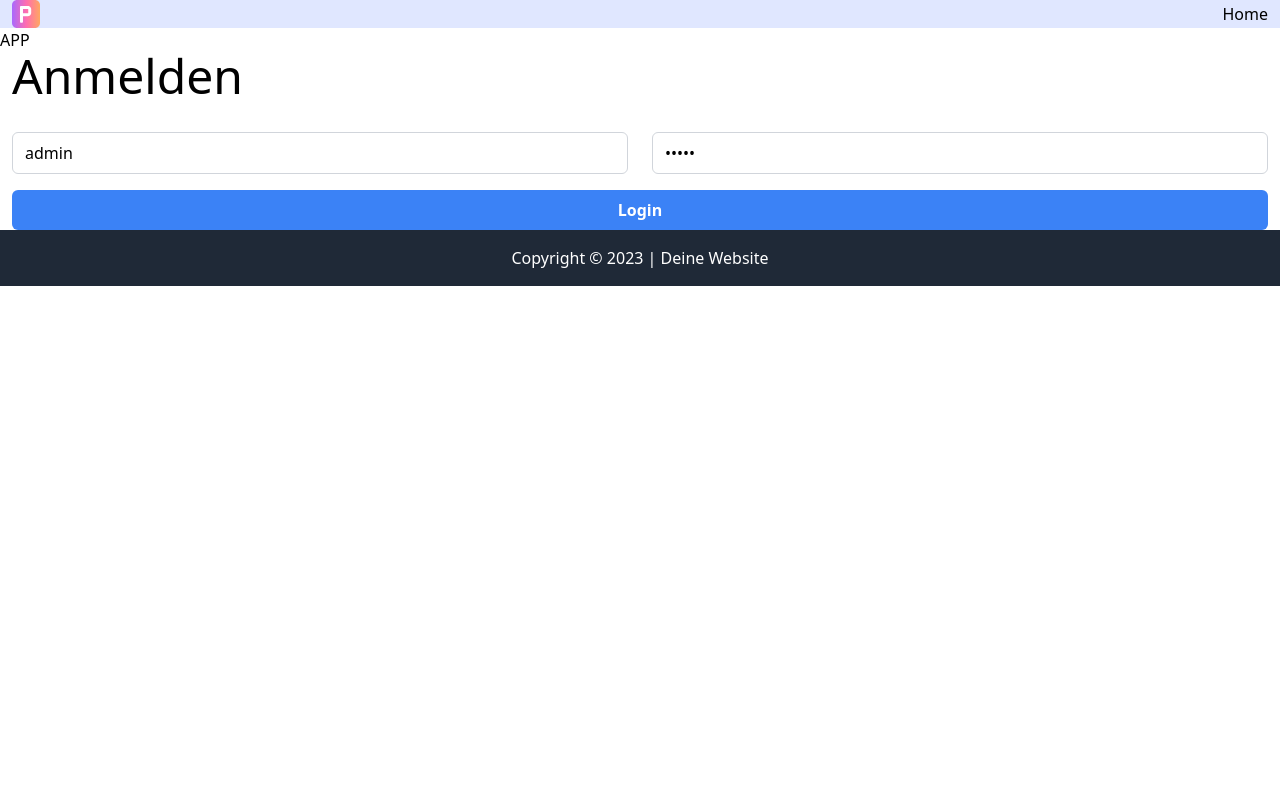
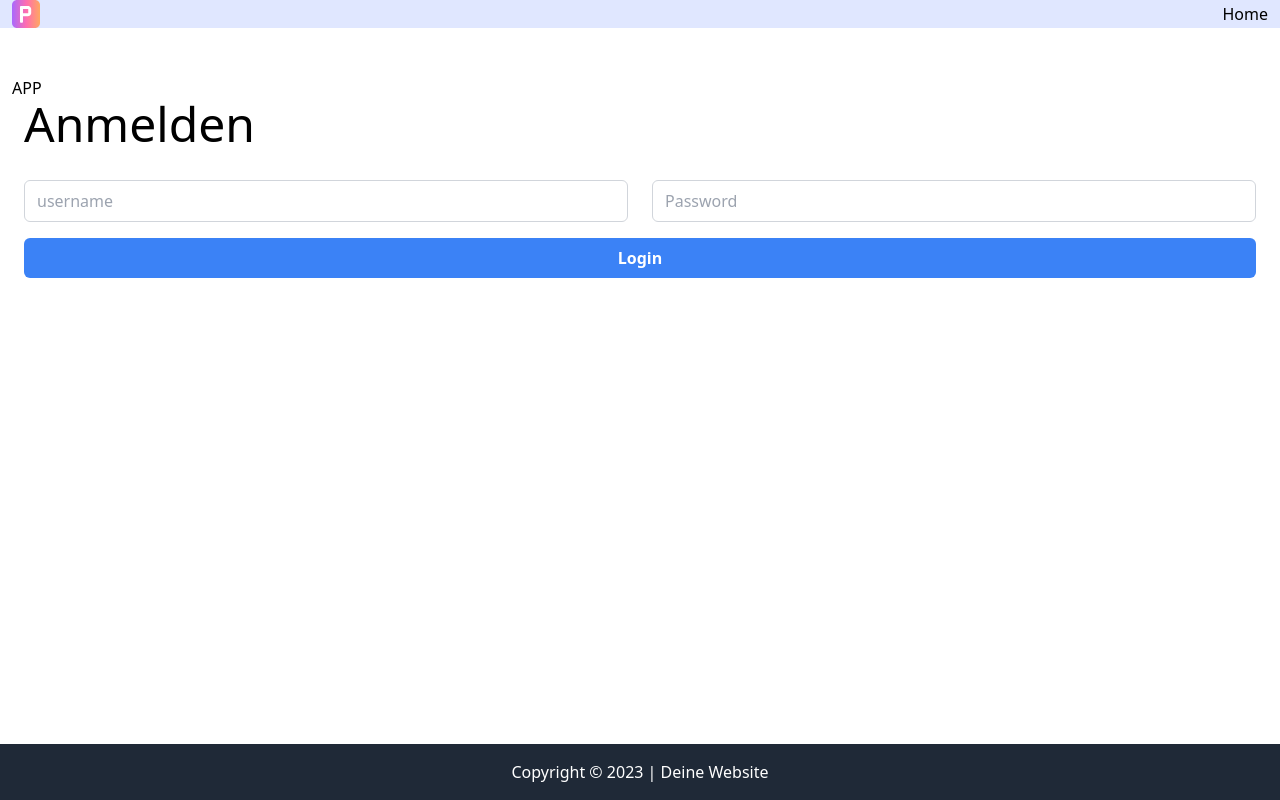
Before and after one commit to craftfirecode/react-boilerplate, a React (Vite) app: page / in a window 1280 px wide. Built offline with nearby package versions, Linux system fonts and the light colour scheme; no server answers.

Commit message:
Add React Footer

```diff
--- a/src/App.tsx
+++ b/src/App.tsx
@@ -6,7 +6,7 @@
 import {ContentProvider} from "./context/ContentContext.tsx";
 import {useSession} from "./context/useSession.tsx";
 import TemplateMain from "./Template/TemplateMain.tsx";
-import NotFound from "./pages/404.tsx";
+import NotFound from "./pages/NotFound.tsx";
 
 function App() {
     const loggedIn = useSession();
--- a/src/Template/TemplateMain.tsx
+++ b/src/Template/TemplateMain.tsx
@@ -1,16 +1,16 @@
 import {Outlet} from "react-router-dom";
-import Footer from "../pages/Footer.tsx";
-import Nav from "../pages/Nav.tsx";
+import Footer from "../component/Footer.tsx";
+import Nav from "../component/Nav.tsx";
 
 const Layout = () => {
     return (
-        <>
-            <Nav/>
-            <main>
-                <Outlet/>
+        <div className="flex flex-col min-h-screen">
+            <Nav />
+            <main className="flex-1 container mx-auto my-5">
+                <Outlet />
             </main>
-            <Footer/>
-        </>
+            <Footer />
+        </div>
     )
 };
 
--- a/src/pages/Login.tsx
+++ b/src/pages/Login.tsx
@@ -10,8 +10,8 @@
         console.log('Location changed!', location.pathname);
     }, [location]);
     // const apiData = await ApiService.fetchGet('/setting', urlParamsObject);
-    const [username, setUsername] = useState('admin');
-    const [password, setPassword] = useState('admin');
+    const [username, setUsername] = useState('');
+    const [password, setPassword] = useState('');
 
     const handleSubmit = async (e: any) => {
         e.preventDefault();
--- a/src/pages/404.tsx
+++ b/src/pages/NotFound.tsx
@@ -2,7 +2,7 @@
 
 function NotFound() {
     return (
-        <div className="min-h-screen flex items-center justify-center bg-gray-100">
+        <div className="flex items-center justify-center">
             <div className="max-w-md p-8 bg-white shadow-lg rounded-md">
                 <h2 className="text-3xl font-semibold text-gray-800 mb-4">404 - Seite nicht gefunden</h2>
                 <p className="text-gray-600">Die von Ihnen angeforderte Seite existiert nicht.</p>
```
Also changed, not shown: src/component/Footer.tsx (renamed from src/pages/Footer.tsx), src/component/Nav.tsx (renamed from src/pages/Nav.tsx).
